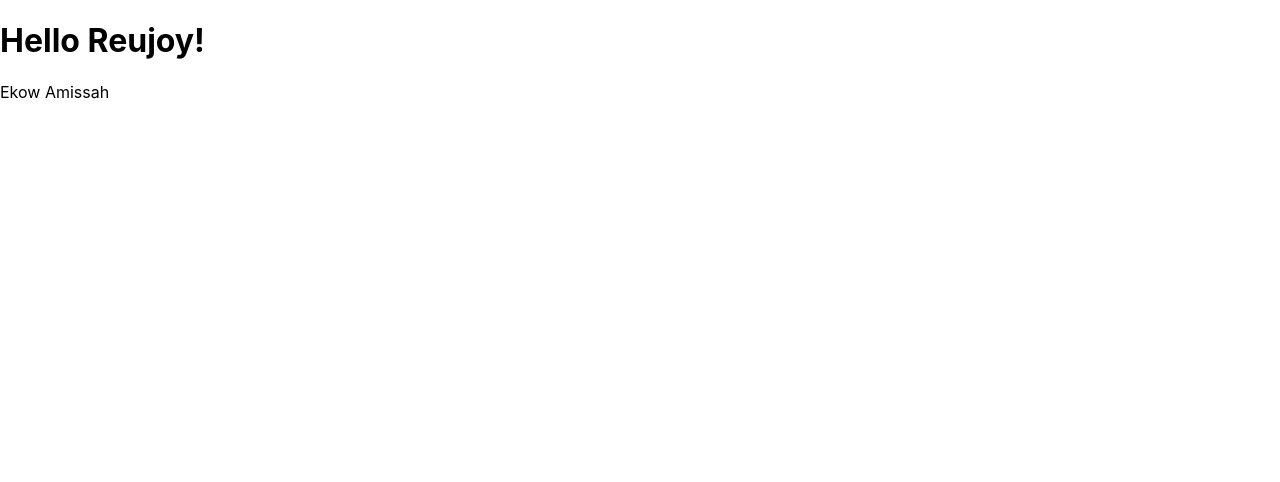
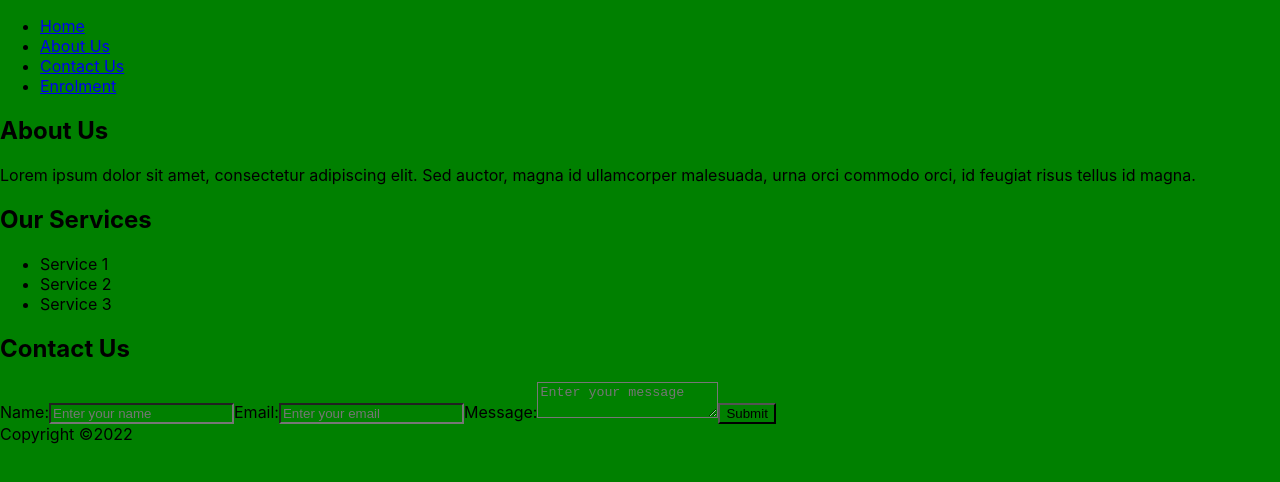
Before and after one commit to Reu-Amissah/Vine-Frontend, a React (Create React App) app in the folder vine-app/: page / in a window 1280 px wide. Shown: the top 482 px of the page. Built offline with nearby package versions, Linux system fonts and the light colour scheme.

Commit message:
add landing page mark up

```diff
--- a/vine-app/src/App.js
+++ b/vine-app/src/App.js
@@ -1,5 +1,6 @@
 import logo from './logo.svg';
 import './App.css';
+import LandingPage from './components/Landing Page/LandingPage';
 
 
 function App() {
@@ -33,10 +34,12 @@ function App() {
     //   </header>
     // </div>
 
-    <div className='container'>
-      {header}
-      {user.firstname + ' ' + user.lastname}
-    </div>
+    <LandingPage>
+    </LandingPage>
+    // <div className='container'>
+    //   {header}
+    //   {user.firstname + ' ' + user.lastname}
+    // </div>
   );
 }
 
--- /dev/null
+++ b/vine-app/src/components/Landing Page/LandingPage.css
@@ -0,0 +1,3 @@
+* {
+    background-color: green;
+}
--- /dev/null
+++ b/vine-app/src/components/Landing Page/LandingPage.js
@@ -0,0 +1,48 @@
+import React from "react";
+import './LandingPage.css'
+
+function LandingPage() {
+  return (
+    <div>
+      <header>
+        <nav>
+          <ul>
+            <li><a href="#about">Home</a></li>
+            <li><a href="#services">About Us</a></li>
+            <li><a href="#contact">Contact Us</a></li>
+            <li><a href="#contact">Enrolment</a></li>
+          </ul>
+        </nav>
+      </header>
+      <main>
+        <section id="about">
+          <h1>About Us</h1>
+          <p>Lorem ipsum dolor sit amet, consectetur adipiscing elit. Sed auctor, magna id ullamcorper malesuada, urna orci commodo orci, id feugiat risus tellus id magna.</p>
+        </section>
+        <section id="services">
+          <h1>Our Services</h1>
+          <ul>
+            <li>Service 1</li>
+            <li>Service 2</li>
+            <li>Service 3</li>
+          </ul>
+        </section>
+        <section id="contact">
+          <h1>Contact Us</h1>
+          <form>
+            <label>Name:</label>
+            <input type="text" placeholder="Enter your name" />
+            <label>Email:</label>
+            <input type="email" placeholder="Enter your email" />
+            <label>Message:</label>
+            <textarea placeholder="Enter your message"></textarea>
+            <button type="submit">Submit</button>
+          </form>
+        </section>
+      </main>
+      <footer>Copyright &copy;2022</footer>
+    </div>
+  );
+}
+
+export default LandingPage;
```
